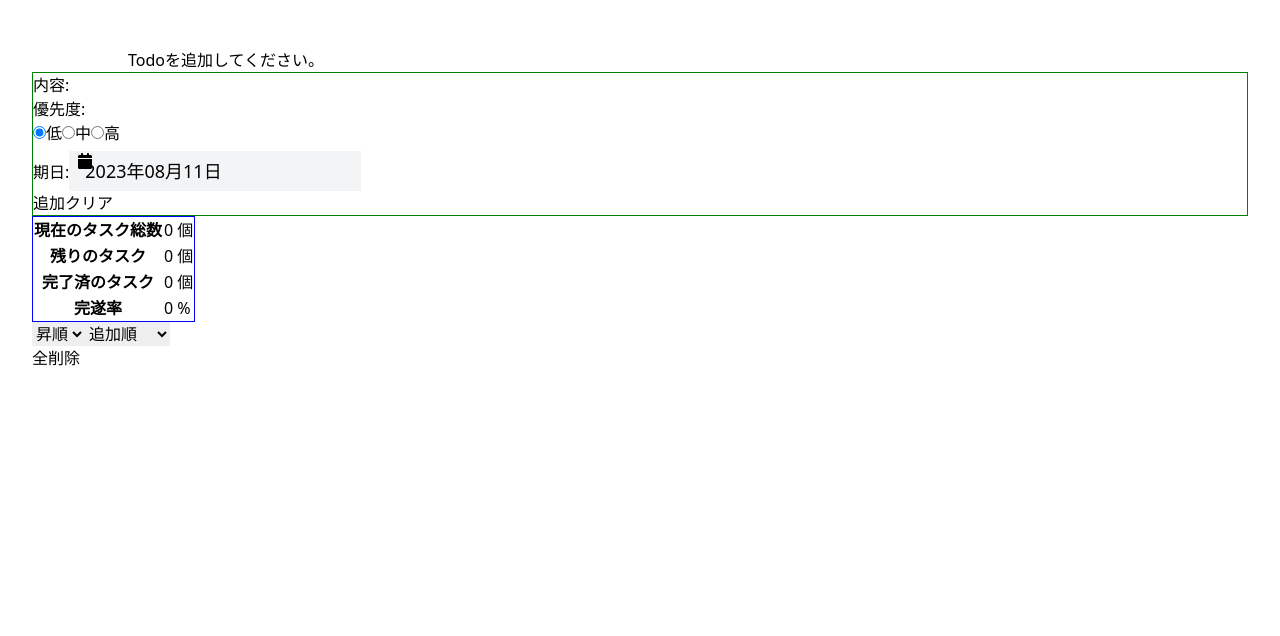
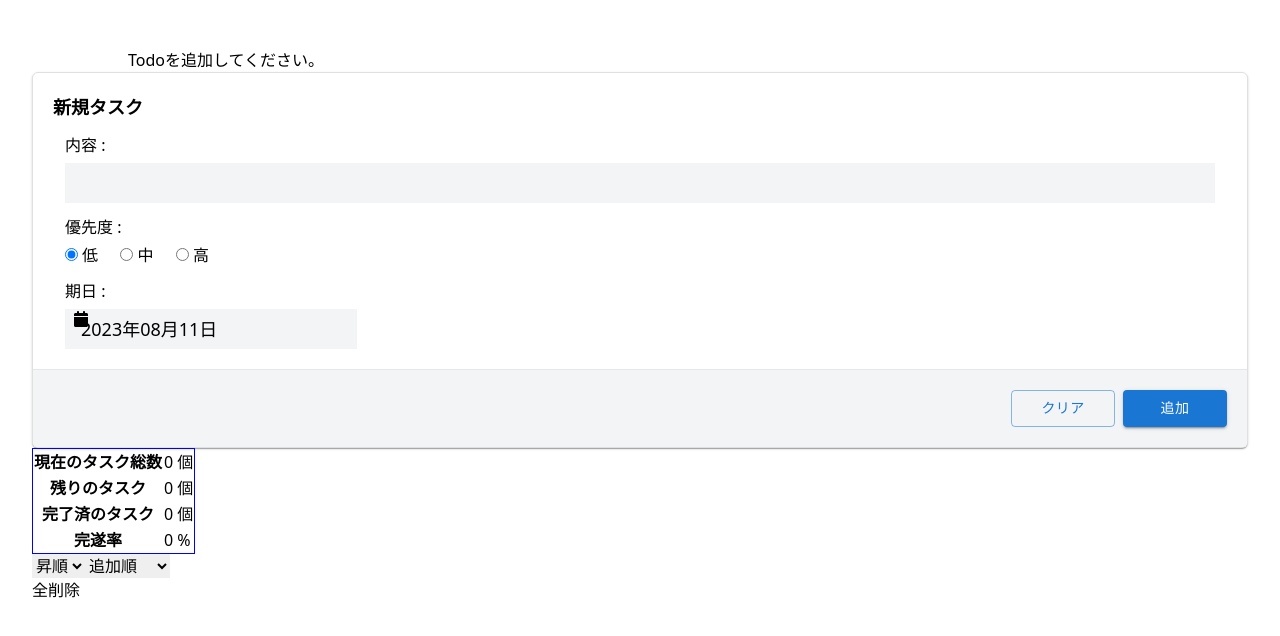
Before and after one commit to yasu-pro/ToDoList_Weather-app, a Next.js app: page / in a window 1280 px wide. Shown: the top 636 px of the page. Built offline with nearby package versions, Linux system fonts and the light colour scheme.

Commit message:
Fix/Add: ボタンとボックスのcssをCSSモジュールに変更/ファイル追加

```diff
--- a/components/AddTodoForm.js
+++ b/components/AddTodoForm.js
@@ -1,9 +1,12 @@
 
 import { useState } from "react";
 import { useDispatch } from 'react-redux';
+import {format} from "date-fns"
+import { Button } from "@mui/material";
 import { addTodo } from "../redux/todosReducer";
 import ReactDatePicker from "./DatePicker";
-import {format} from "date-fns"
+import customBoxStyles from "../styles/customBox.module.css";
+import customButtonStyles from "../styles/customButton.module.css";
 
 const AddTodoForm = () => {
     const [inputValue, setInputValue ] = useState('');
@@ -58,13 +61,19 @@ const AddTodoForm = () => {
     }
 
     return (
-        <div style={{ border: "1px solid green" }}>
-            <div>
-                <span>内容:</span>
-                <input type="text" onChange={handleChange} value={inputValue}/>
+        <section className={customBoxStyles.customBox}>
+            <div className="pt-5 pr-5 pb-5 pl-5">
+                <p className="text-lg font-semibold">新規タスク</p>
+
+                <div className="pr-3 pl-3">
+                    <div className="pt-3">
+                        <p>内容 : </p>
+                        <input className="w-full pt-1.5 pb-1.5 pr-4 pl-4 text-lg mt-1.5 bg-gray-100" type="text" onChange={handleChange} value={inputValue}/>
                     </div>
-            <div>
-                <span>優先度:</span>
+
+                    <div className="pt-3">
+                        <p>優先度 : </p>
+                        <div className="pt-1 w-36 flex items-center justify-between">
                             <div>
                                 <input
                                 type="radio"
@@ -74,8 +83,10 @@ const AddTodoForm = () => {
                                 checked={priority === "3"}
                                 onChange={handlePriorityChange}
                                 />
-                    <label htmlFor="low">低</label>
+                                <label className="ml-1" htmlFor="low">低</label>
+                            </div>
 
+                            <div>
                                 <input
                                 type="radio"
                                 id="medium"
@@ -84,8 +95,10 @@ const AddTodoForm = () => {
                                 checked={priority === "2"}
                                 onChange={handlePriorityChange}
                                 />
-                    <label htmlFor="medium">中</label>
+                                <label className="ml-1" htmlFor="medium">中</label>
+                            </div>
 
+                            <div>
                                 <input
                                 type="radio"
                                 id="high"
@@ -94,16 +107,37 @@ const AddTodoForm = () => {
                                 checked={priority === "1"}
                                 onChange={handlePriorityChange}
                                 />
-                    <label htmlFor="high">高</label>
+                                <label className="ml-1" htmlFor="high">高</label>
                             </div>
                         </div>
-            <div>
-                <span>期日:</span>
+                        <div className="pt-3">
+                            <p>期日 : </p>
                             <ReactDatePicker selected={dueDate} onDateChange={handleDatePickerChange} />
                         </div>
-            <button onClick={handleClick}>追加</button>
-            <button onClick={handleClear}>クリア</button>
                     </div>
+                </div>
+
+            </div>
+            <div className="pt-5 pr-5 pb-5 pl-5 flex justify-end border-t border-solid customGray bg-gray-100">
+                <Button
+                    variant="outlined"
+                    color="primary"
+                    onClick={handleClear}
+                    sx={{ marginRight: "0.5rem" }}
+                    className={customButtonStyles.customFormButton}
+                >
+                    クリア
+                </Button>
+                <Button
+                    variant="contained"
+                    color="primary"
+                    onClick={handleClick}
+                    className={`${customButtonStyles.customFormButton} ${customButtonStyles.customFormClearButton}`}
+                >
+                    追加
+                </Button>
+            </div>
+        </section>
     )
 }
 
--- a/components/ModalEditTodoForm.js
+++ b/components/ModalEditTodoForm.js
@@ -6,6 +6,7 @@ import { Button } from "@mui/material";
 import Modal from "react-modal";
 import ReactDatePicker from "./DatePicker";
 import { editTodoAction, showEditForm } from "../redux/todosReducer";
+import customButtonStyles from "../styles/customButton.module.css";
 
 const EditTodoForm = ({todo}) => {
 
@@ -21,6 +22,8 @@ const EditTodoForm = ({todo}) => {
             minWidth: "40%",
             padding: "0",
             borderRadius: "0.375rem",
+            border:"1px solid rgba(0, 0, 0, 0.12)",
+            boxShadow: "0px 2px 1px -1px rgba(0, 0, 0, 0.2), 0px 1px 1px 0px rgba(0, 0, 0, 0.14), 0px 1px 3px 0px rgba(0, 0, 0, 0.12)",
         },
       };
 
@@ -90,7 +93,7 @@ const EditTodoForm = ({todo}) => {
                     </div>
 
                     <div className="pt-3">
-                        <p>期限:</p>
+                        <p>期限 : </p>
                         <ReactDatePicker id="editedDueDate"
                             selected={parse(editedTodo.dueDate, "yyyy年MM月dd日", new Date())}
                             onDateChange={(date) => setEditedTodo({...editedTodo, dueDate: format(date, "yyyy年MM月dd日")})}
@@ -99,12 +102,13 @@ const EditTodoForm = ({todo}) => {
                 </div>
             </div>
 
-            <div className="pt-5 pr-5 pb-5 pl-5 flex justify-end border-t border-solid customGray bg-gray-100">
+            <div className="pt-5 pr-5 pb-5 pl-5 flex justify-end border-t border-solid bg-gray-100 overflow-hidden rounded-tl-md rounded-tr-md rounded-bl-lg rounded-br-lg">
                 <Button
                     variant="outlined"
                     color="primary"
                     onClick={handleEditCancel}
                     sx={{ marginRight: "0.5rem" }}
+                    className={customButtonStyles.customFormButton}
                 >
                     キャンセル
                 </Button>
@@ -112,6 +116,7 @@ const EditTodoForm = ({todo}) => {
                     variant="contained"
                     color="primary"
                     onClick={handleEditComplete}
+                    className={`${customButtonStyles.customFormButton} ${customButtonStyles.customFormClearButton}`}
                 >
                     修正完了
                 </Button>
--- a/components/TodoItem.js
+++ b/components/TodoItem.js
@@ -3,6 +3,7 @@ import { useDispatch } from 'react-redux';
 import { deleteTodo, completeTodo, showEditForm} from "../redux/todosReducer";
 import EditTodoForm from "./ModalEditTodoForm"
 import { parse } from "date-fns"
+import customButtonStyles from "../styles/customButton.module.css";
 
 const TodoItem = ({ todo }) => {
     const dispatch = useDispatch();
@@ -52,7 +53,7 @@ const TodoItem = ({ todo }) => {
 
                     <p className="w-40 truncate overflow-hidden text-sm leading-6 font-semibold">{todo.text}</p>
 
-                    <p className={`text-xs pt-1 pr-3 pb-1 pl-3 rounded-md border border-opacity-20 ${todo.completed !== true ? "bg-red-100 only:border-red-500" :"bg-green-100 border-green-500"}`}>
+                    <p className={`w-24 text-center text-xs pt-1 pr-3 pb-1 pl-3 rounded-md border border-opacity-20 ${todo.completed !== true ? "bg-red-100 only:border-red-500" :"bg-green-100 border-green-500"}`}>
                         <span className={`${todo.completed !== true ? "text-red-600" : "text-green-600"} leading-4 font-normal`}>
                             {todo.completed !== true ? "InComplete" : "Complete"}
                         </span>
@@ -72,11 +73,11 @@ const TodoItem = ({ todo }) => {
 
             <div className="flex items-center">
                 <span className="bg-opacity-5 rounded-md inline-flex">
-                    <button className="common-button first:rounded-l-md" onClick={()=>handleComplete(todo.id)} >
+                    <button className={customButtonStyles.commonButton} onClick={()=>handleComplete(todo.id)} >
                         {todo.completed !== true ? "完了":"未完了" }
                     </button>
-                    <button className="common-button" onClick={() => handleIsEditFormVisible(todo.id,true)}>編集</button>
-                    <button className="common-button last:rounded-r-md" onClick={() => handleDelete(todo.id)}>削除</button>
+                    <button className={customButtonStyles.commonButton} onClick={() => handleIsEditFormVisible(todo.id,true)}>編集</button>
+                    <button className={customButtonStyles.commonButton} onClick={() => handleDelete(todo.id)}>削除</button>
                 </span>
             </div>
 
--- a/pages/_app.js
+++ b/pages/_app.js
@@ -3,7 +3,6 @@ import { Provider } from 'react-redux';
 import store from '../redux/store';
 import '../styles/tailwind.css';
 import '../styles/global.css';
-import '../styles/common-button.css';
 
 
 function MyApp({ Component, pageProps }) {
--- a/styles/common-button.css
+++ /dev/null
@@ -1,22 +0,0 @@
-
-.common-button {
-    width: 80px;
-    padding: 0.5rem 1rem;
-    font-size: 1rem;
-    font-weight: 600;
-    color: rgb(0, 0, 0);
-    border: none;
-    cursor: pointer;
-    transition: background-color 0.3s;
-    margin-right: 1px;
-    box-shadow: 0 0 0 1px rgba(209 213 219), 0 0 0 rgba(0, 0, 0, 0.5);
-    /* border-radius: 0.375rem; */
-}
-
-.common-button:last-child {
-    margin-right: 0;
-}
-
-.common-button:hover {
-    background-color: rgb(249, 250, 251);
-}
--- /dev/null
+++ b/styles/customBox.module.css
@@ -0,0 +1,8 @@
+.customBox {
+    box-shadow: 0px 2px 1px -1px rgba(0, 0, 0, 0.2),
+                0px 1px 1px 0px rgba(0, 0, 0, 0.14),
+                0px 1px 3px 0px rgba(0, 0, 0, 0.12);
+    border: 1px solid rgba(0, 0, 0, 0.12);
+    border-radius: 0.375rem;
+    overflow: hidden;
+}
--- /dev/null
+++ b/styles/customButton.module.css
@@ -0,0 +1,36 @@
+
+.commonButton {
+    width: 80px;
+    padding: 0.5rem 1rem;
+    font-size: 1rem;
+    font-weight: 600;
+    color: rgb(0, 0, 0);
+    border: none;
+    cursor: pointer;
+    transition: background-color 0.3s;
+    margin-right: 1px;
+    box-shadow: 0 0 0 1px rgba(209 213 219), 0 0 0 rgba(0, 0, 0, 0.5);
+}
+
+.commonButton:first-child {
+    border-top-left-radius: 0.375rem;
+    border-bottom-left-radius: 0.375rem;
+}
+
+.commonButton:last-child {
+    border-top-right-radius: 0.375rem;
+    border-bottom-right-radius: 0.375rem;
+}
+
+.commonButton:hover {
+    background-color: rgb(249, 250, 251);
+}
+
+
+.customFormButton {
+    width: 6.5rem;
+}
+
+.customFormClearButton {
+    background-color: rgb(25, 118, 210);
+}
```
Lines whose indentation alone changed are shown as unchanged.
